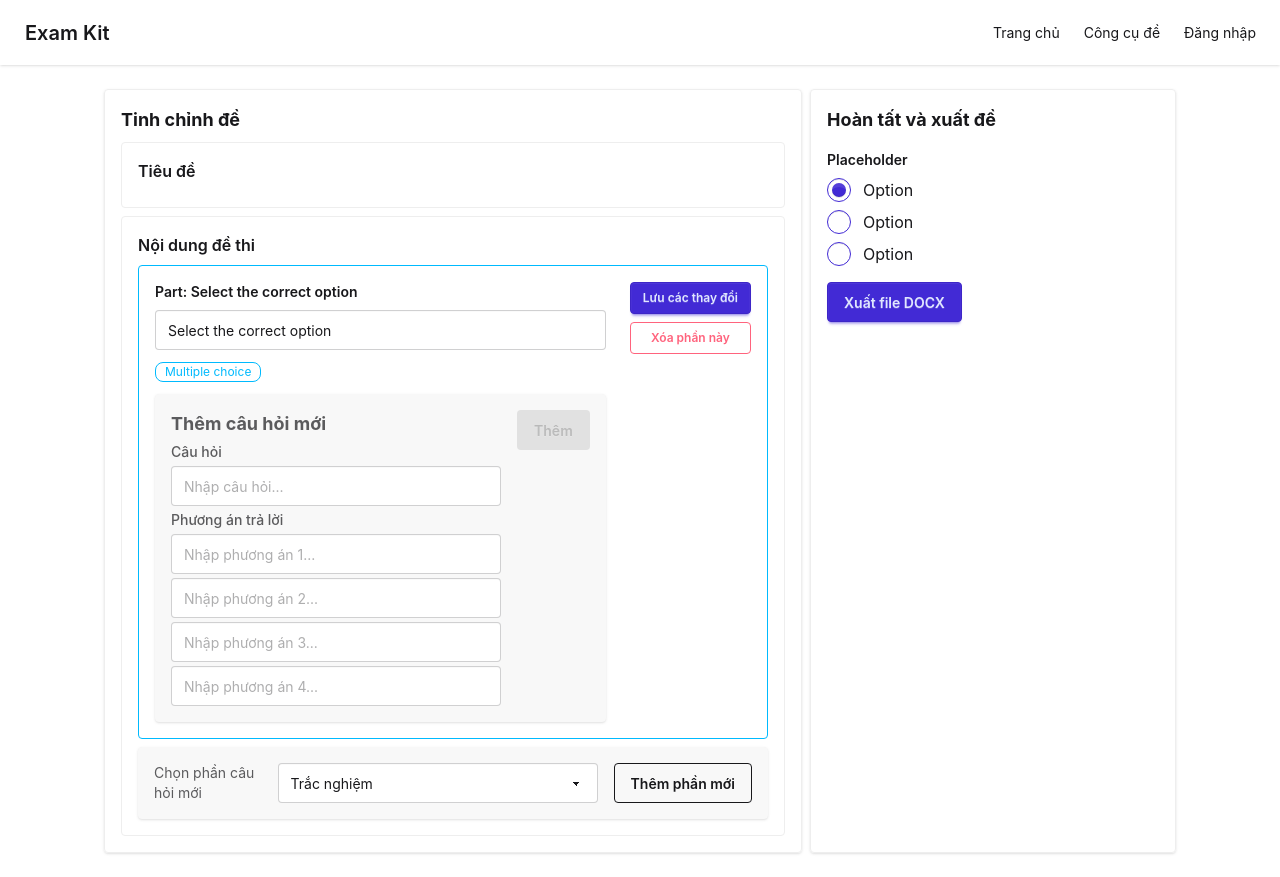
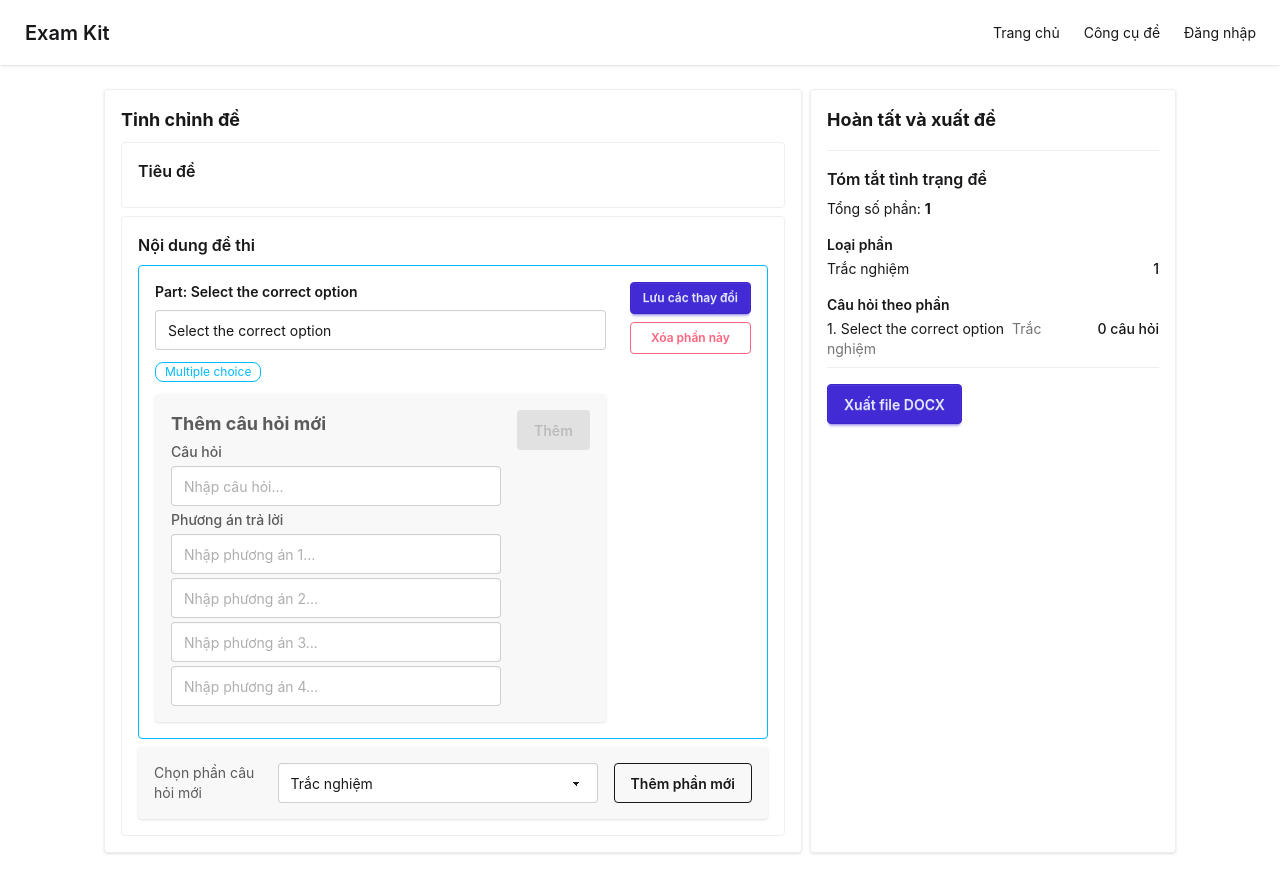
Before and after one commit to TranPhat-28/exam-kit, a React (Vite) app: page /builder in a window 1280 px wide. Both pictures are taken after a click on the button "Thêm phần mới". Built offline with nearby package versions, Linux system fonts and the light colour scheme.

Commit message:
feat: Implement status summary

```diff
--- /dev/null
+++ b/src/pages/Builder/ActionsPanel/ResultSummary/index.tsx
@@ -0,0 +1,79 @@
+import { useAppSelector } from "../../../../store/hooks";
+import { SectionType } from "../../../../types/SectionType";
+
+const sectionTypeLabels: Record<SectionType, string> = {
+    [SectionType.MultipleChoice]: "Trắc nghiệm",
+    [SectionType.ReadingComprehension]: "Đọc hiểu",
+    [SectionType.PhoneticMultipleChoice]: "Trắc nghiệm ngữ âm",
+};
+
+export const ResultSummary = () => {
+    const sections = useAppSelector((state) => state.ExamContent.sections);
+    const sectionTypeCounts: Record<SectionType, number> = {
+        [SectionType.MultipleChoice]: 0,
+        [SectionType.ReadingComprehension]: 0,
+        [SectionType.PhoneticMultipleChoice]: 0,
+    };
+
+    sections.forEach((section) => {
+        sectionTypeCounts[section.content.type] += 1;
+    });
+
+    return (
+        <section className="mt-4 border-t border-base-300 pt-4">
+            <h3 className="font-semibold">Tóm tắt tình trạng đề</h3>
+            <p className="mt-2 text-sm">
+                Tổng số phần: <strong>{sections.length}</strong>
+            </p>
+
+            <h4 className="mt-4 text-sm font-semibold">Loại phần</h4>
+            {sections.length > 0 ? (
+                <>
+                    <ul className="mt-1 space-y-1 text-sm">
+                        {Object.entries(sectionTypeLabels)
+                            .filter(
+                                ([type]) =>
+                                    sectionTypeCounts[type as SectionType] > 0,
+                            )
+                            .map(([type, label]) => (
+                                <li
+                                    className="flex justify-between gap-4"
+                                    key={type}
+                                >
+                                    <span>{label}</span>
+                                    <span className="font-medium">
+                                        {sectionTypeCounts[type as SectionType]}
+                                    </span>
+                                </li>
+                            ))}
+                    </ul>
+                    <h4 className="mt-4 text-sm font-semibold">
+                        Câu hỏi theo phần
+                    </h4>
+                    <ul className="mt-1 space-y-2 text-sm">
+                        {sections.map((section, index) => (
+                            <li
+                                className="flex justify-between gap-4 border-b border-base-300 pb-2"
+                                key={section.id}
+                            >
+                                <span className="min-w-0">
+                                    {index + 1}. {section.content.instruction}
+                                    <span className="ml-2 text-base-content/60">
+                                        {sectionTypeLabels[section.content.type]}
+                                    </span>
+                                </span>
+                                <span className="shrink-0 font-medium">
+                                    {section.content.questions.length} câu hỏi
+                                </span>
+                            </li>
+                        ))}
+                    </ul>
+                </>
+            ) : (
+                <p className="mt-1 text-sm text-base-content/60">
+                    Hiện tại chưa có phần nào trong đề
+                </p>
+            )}
+        </section>
+    );
+};
--- a/src/pages/Builder/ActionsPanel/index.tsx
+++ b/src/pages/Builder/ActionsPanel/index.tsx
@@ -1,5 +1,6 @@
 import { useAppSelector } from "../../../store/hooks";
 import { exportExamInstructions } from "../../../utilities/exportExamInstructions";
+import { ResultSummary } from "./ResultSummary";
 
 export const ActionsPanel = () => {
     const sections = useAppSelector((state) => state.ExamContent.sections);
@@ -7,37 +8,8 @@ export const ActionsPanel = () => {
     return (
         <div className="p-4 flex-1 border border-base-300 rounded shadow">
             <h2 className="text-lg font-bold">Hoàn tất và xuất đề</h2>
-            <fieldset className="mt-4">
-                <legend className="mb-2 text-sm font-semibold">
-                    Placeholder
-                </legend>
-                <div className="flex flex-col gap-2">
-                    <label className="flex cursor-pointer items-center gap-3">
-                        <input
-                            className="radio radio-primary"
-                            type="radio"
-                            defaultChecked
-                        />
-                        <span>Option</span>
-                    </label>
-                    <label className="flex cursor-pointer items-center gap-3">
-                        <input
-                            className="radio radio-primary"
-                            type="radio"
-                            value="answer-key"
-                        />
-                        <span>Option</span>
-                    </label>
-                    <label className="flex cursor-pointer items-center gap-3">
-                        <input
-                            className="radio radio-primary"
-                            type="radio"
-                            value="exam-and-answer-key"
-                        />
-                        <span>Option</span>
-                    </label>
-                </div>
-            </fieldset>
+
+            <ResultSummary />
 
             <button
                 className="btn btn-primary mt-4"
```
